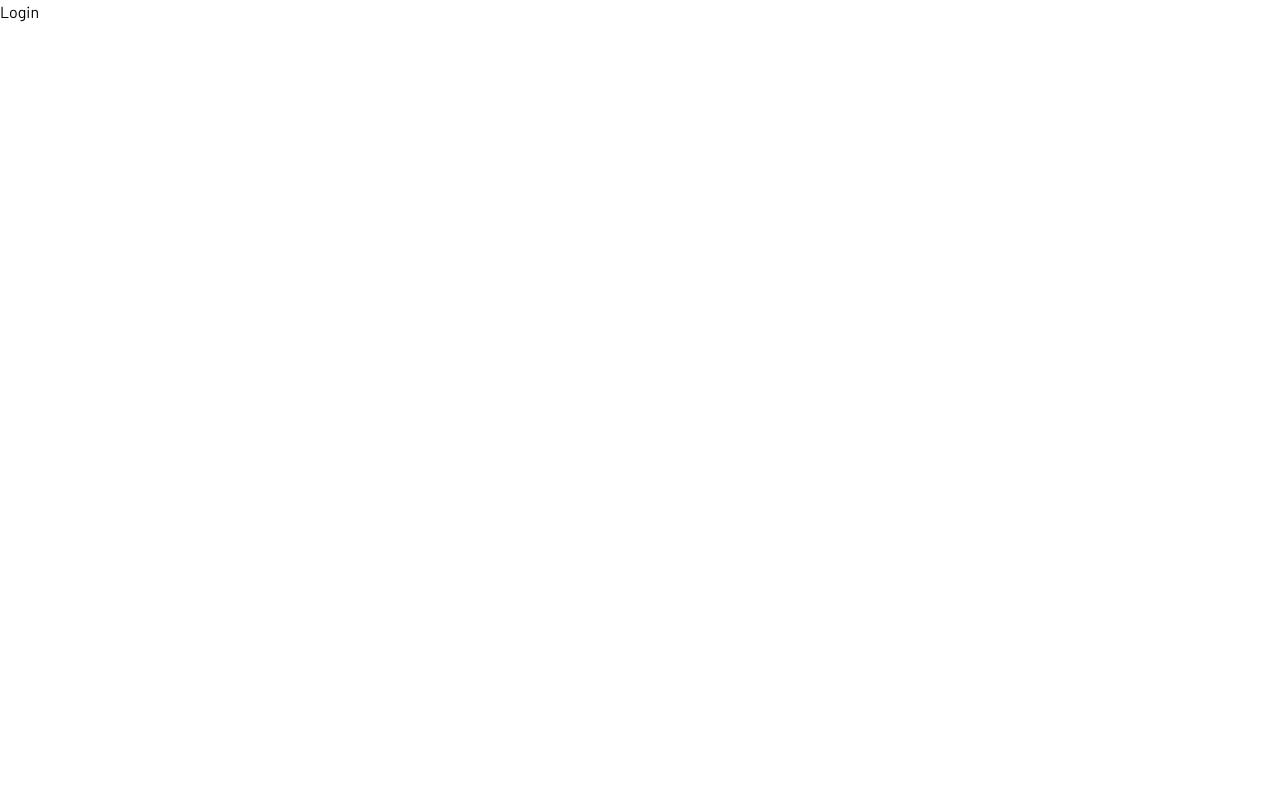
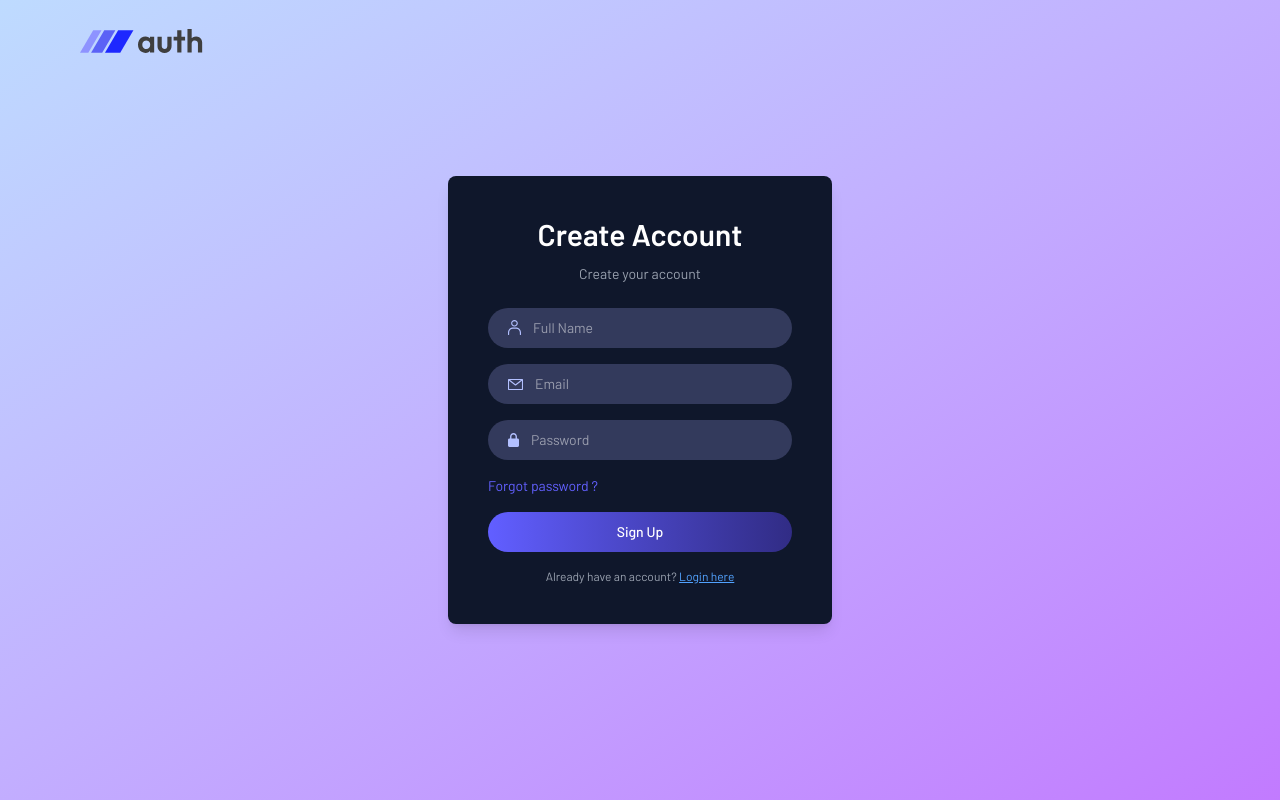
Before and after one commit to fmfahath/auth-system, a React (Vite) app in the folder client/: page /login in a window 1280 px wide. Built offline with nearby package versions, Linux system fonts and the light colour scheme.

Commit message:
client(frontend) -- lgoin / register form css added

```diff
--- a/client/src/components/Navbar.jsx
+++ b/client/src/components/Navbar.jsx
@@ -1,7 +1,12 @@
 import React from 'react'
 import { assets } from '../assets/assets'
+import { useNavigate } from 'react-router-dom'
 
 const Navbar = () => {
+
+    const navigate = useNavigate()
+
+
     return (
         <div className='w-full flex justify-between items-center p-4 sm:p-6 sm:px-24 absolute top-0'>
             <img src={assets.logo} alt="logo" className='w-28 sm:w-32' />
@@ -16,7 +21,7 @@
             text-gray-800
             hover:bg-gray-100
             transition-all
-            '>Login <img src={assets.arrow_icon} alt='login-icon' /></button>
+            ' onClick={() => navigate('/login')}>Login <img src={assets.arrow_icon} alt='login-icon' /></button>
         </div>
     )
 }
--- a/client/src/pages/Login.jsx
+++ b/client/src/pages/Login.jsx
@@ -1,8 +1,45 @@
-import React from 'react'
+import React, { useState } from 'react'
+import { assets } from '../assets/assets'
 
 const Login = () => {
+
+    const [state, setState] = useState('Sign Up')
+
     return (
-        <div>Login</div>
+        <div className='flex items-center justify-center min-h-screen px-6 sm:px-0 bg-gradient-to-br from-blue-200 to-purple-400'>
+            <img src={assets.logo} alt='login-logo' className='absolute left-5 sm:left-20 top-5 w-28 sm:w-32 cursor-pointer' />
+            <div className='bg-slate-900 p-10 rounded-lg shadow-lg w-full sm:w-96 text-indigo-300 text-sm'>
+                <h2 className='text-3xl font-semibold text-white text-center mb-3'>{state === 'Sign Up' ? 'Create Account' : 'Login'}</h2>
+                <p className='text-center text-sm mb-6 text-gray-400' >{state === 'Sign Up' ? 'Create your account' : 'Login to your account'}</p>
+                <form>
+                    {state === 'Sign Up' && (
+                        <div className='mb-4 flex items-center gap-3 w-full px-5 py-2.5 rounded-full bg-[#333A5C]'>
+                            <img src={assets.person_icon} alt="person-icon" />
+                            <input className='bg-transparent outline-none text-white' type="text" placeholder='Full Name' required />
+                        </div>
+                    )}
+                    <div className='mb-4 flex items-center gap-3 w-full px-5 py-2.5 rounded-full bg-[#333A5C]'>
+                        <img src={assets.mail_icon} alt="person-icon" />
+                        <input className='bg-transparent outline-none text-white' type="mail" placeholder='Email' required />
+                    </div>
+                    <div className='mb-4 flex items-center gap-3 w-full px-5 py-2.5 rounded-full bg-[#333A5C]'>
+                        <img src={assets.lock_icon} alt="person-icon" />
+                        <input className='bg-transparent outline-none text-white' type="password" placeholder='Password' required />
+                    </div>
+
+                    <p className='mb-4 text-indigo-500 cursor-pointer'>Forgot password ?</p>
+
+                    <button className='w-full py-2.5 rounded-full bg-gradient-to-r from-indigo-500 to-indigo-900 text-white font-medium'>{state}</button>
+
+                </form>
+
+                {state === "Sign Up" ?
+                    (<p className='text-gray-400 text-center text-xs mt-4'>Already have an account? <span className='text-blue-400 cursor-pointer underline'>Login here</span></p>)
+                    :
+                    (<p className='text-gray-400 text-center text-xs mt-4'>Don't have an account? <span className='text-blue-400 cursor-pointer underline'>Register here</span></p>)
+                }
+            </div>
+        </div>
     )
 }
 
```
